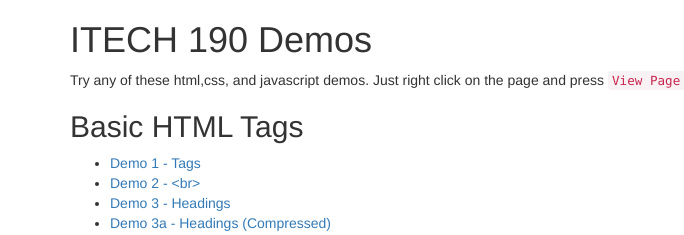
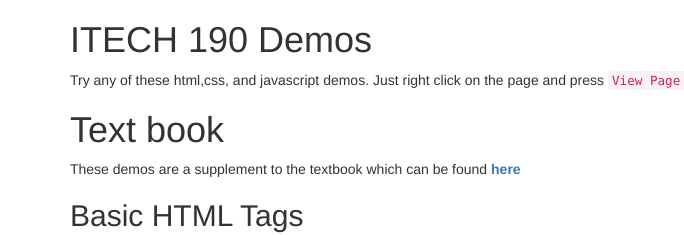
Before and after one commit to 2017-FA-ITECH190-intro-to-cs/itech190-demos, a plain HTML site: page index.html in a window 1280 px wide. Shown: the top 235 px of the page, 0-684 px from the left. Drawn offline with nearby package versions, Linux system fonts and the light colour scheme.

Commit message:
Update index.html

```diff
--- a/index.html
+++ b/index.html
@@ -25,6 +25,9 @@
 			<h1>ITECH 190 Demos</h1>
 			<p>Try any of these html,css, and javascript demos. Just right click on the page and press <code>View Page Source</code> to see the source code.</p>
 		</section>
+		<section>
+			<h1>Text book</h1>
+			<p>These demos are a supplement to the textbook which can be found <strong><a href="https://siryancy.gitbooks.io/introduction-to-computer-science/content/">here</a></strong></p>
 		<section>
 			<h2>Basic HTML Tags</h2>
 			<ul>
```
